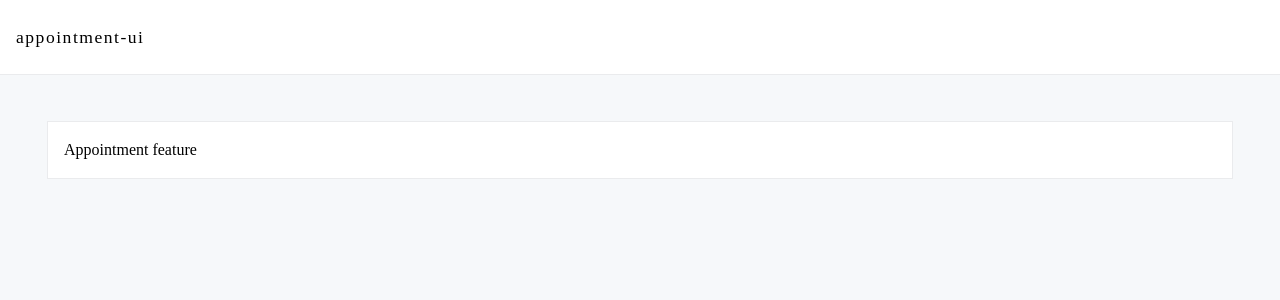
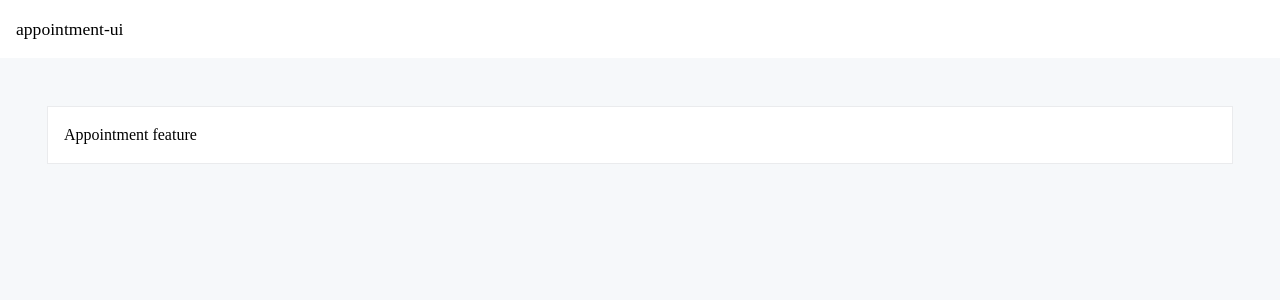
Before and after one commit to carlesfores/appointment-ui, a React (Vite) app: page / in a window 1280 px wide. Shown: the top 300 px of the page. Built offline with nearby package versions, Linux system fonts and the light colour scheme.

Commit message:
feat: update header

```diff
--- a/src/layout/header/Header.scss
+++ b/src/layout/header/Header.scss
@@ -1,16 +1,14 @@
 .top-header {
-  padding: 0 16px;
+  padding: 16px;
   background-color: #fff;
-  box-shadow: var(--box-shadow);
+  border-bottom: 1px solid #F6F8FA;
 
   &__content {
     display: flex;
     align-items: center;
-    height: 74px;
   }
 
   &__title {
     font-size: 1.1rem;
-    letter-spacing: 1.5px;
   }
 }
```
